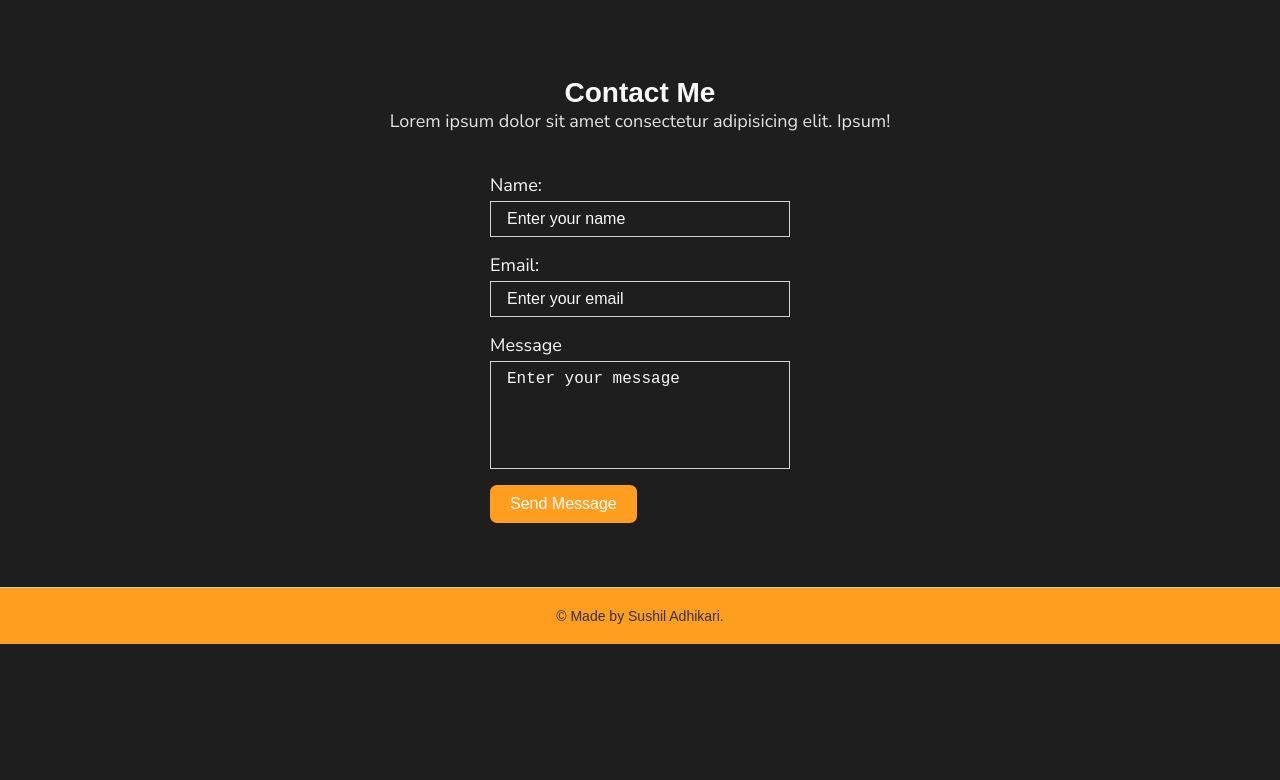
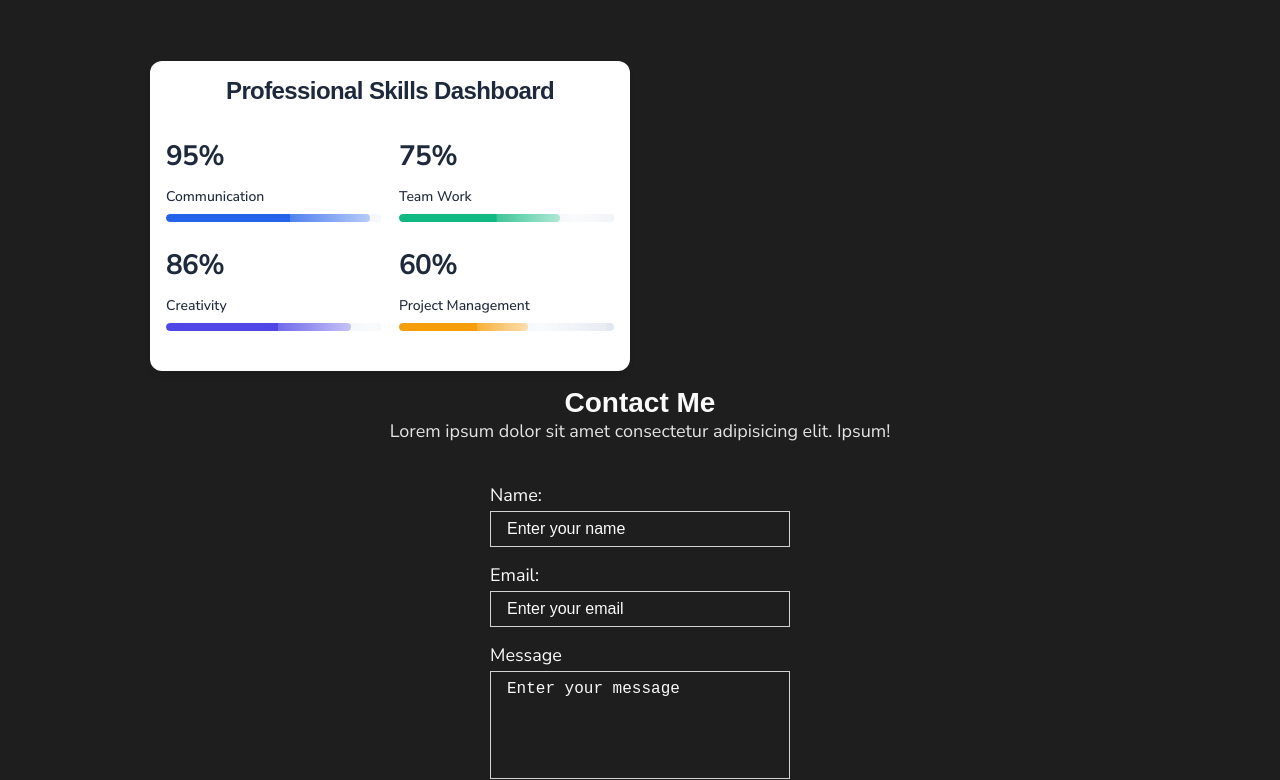
Before and after one commit to sushil-adhi2058/Portfolio-Website, a plain HTML site: page index.html in a window 1280 px wide. Shown: the part 2560-3340 px from the top of the page. Before the commit the page ends 3204 px from the top, so only its background shows below. Drawn offline with Linux system fonts and the light colour scheme; a web font is replaced by a local one.

Commit message:
second commit

```diff
--- a/index.html
+++ b/index.html
@@ -1,5 +1,7 @@
 <!DOCTYPE html>
 <html lang="en">
+
+
   <head>
     <meta charset="UTF-8" />
     <meta name="viewport" content="width=device-width, initial-scale=1.0" />
@@ -155,6 +157,48 @@
       </div>
       <img src="image icons/my photo.jfif" alt="" class="about-img" width="300" />
     </section>
+    <!--for soft skill-->
+  <div class="skills-container">
+        <h1>Professional Skills Dashboard</h1>
+
+        <div class="skill-pair">
+            <div class="skill communication">
+                <div class="percentage">95%</div>
+                <div class="skill-name">Communication</div>
+                <div class="progress-bar">
+                    <div class="progress"></div>
+                </div>
+            </div>
+
+            <div class="skill teamwork">
+                <div class="percentage">75%</div>
+                <div class="skill-name">Team Work</div>
+                <div class="progress-bar">
+                    <div class="progress"></div>
+                </div>
+            </div>
+        </div>
+
+        <div class="skill-pair">
+            <div class="skill creativity">
+                <div class="percentage">86%</div>
+                <div class="skill-name">Creativity</div>
+                <div class="progress-bar">
+                    <div class="progress"></div>
+                </div>
+            </div>
+
+            <div class="skill project-management">
+                <div class="percentage">60%</div>
+                <div class="skill-name">Project Management</div>
+                <div class="progress-bar">
+                    <div class="progress"></div>
+                </div>
+            </div>
+        </div>
+    </div>
+
+    <!--End of Soft skill-->
     <section id="contact">
       <div class="title">
         <h2>Contact Me</h2>
@@ -194,7 +238,8 @@ Enter your message</textarea
       </form>
     </section>
      <footer id="footer">
-  <p>&copy; Made by Sushil Adhikari.</p>
+  <p>&copy; 2025 Made by Sushil Adhikari.</p>
+  <p id="currentTime"></p>
 </footer>
     <script src="j.js"></script>
   </body>
```
